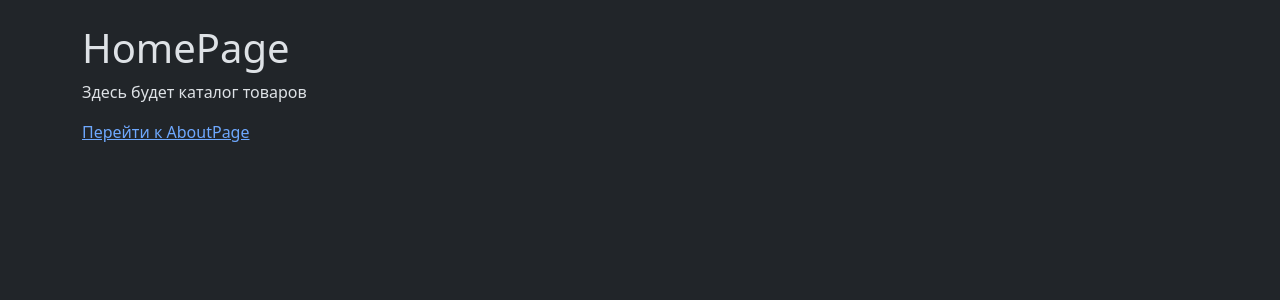
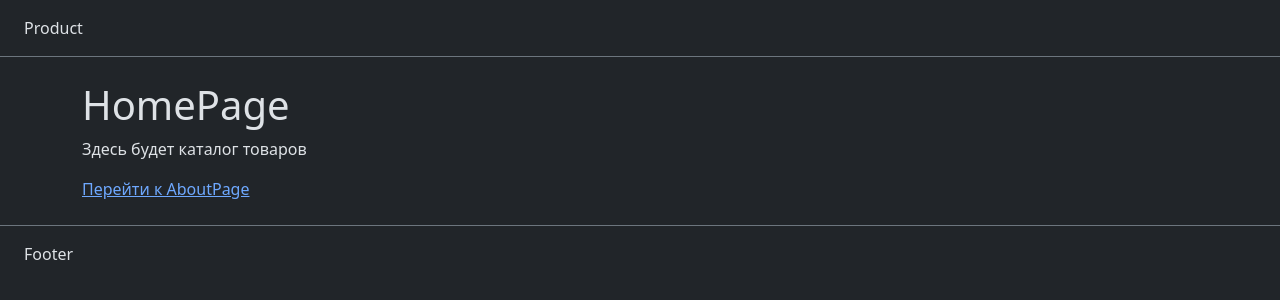
Before and after one commit to pr0vak/react-client, a React (Vite) app: page / in a window 1280 px wide. Shown: the top 300 px of the page. Built offline with nearby package versions, Linux system fonts and the light colour scheme.

Commit message:
010 Добавлен MainLayout с Outlet для nested routes. AppRouter переведен на вложенную маршрутизацию.

```diff
--- /dev/null
+++ b/src/app/layouts/MainLayout.tsx
@@ -0,0 +1,17 @@
+import { Outlet } from "react-router";
+
+export function MainLayout() {
+  return (
+    <>
+      <header className="border-bottom border-secondary py-3 px-4">
+        Product
+      </header>
+      <main>
+        <Outlet />
+      </main>
+      <footer className="border-top border-secondary py-3 px-4">
+        Footer
+      </footer>
+    </>
+  )
+}
--- /dev/null
+++ b/src/app/layouts/index.ts
@@ -0,0 +1 @@
+export { MainLayout } from "./MainLayout";
--- a/src/app/providers/router/AppRouter.tsx
+++ b/src/app/providers/router/AppRouter.tsx
@@ -1,3 +1,4 @@
+import { MainLayout } from "@/app/layouts"
 import { PageContainer } from "@/shared/ui"
 import { createBrowserRouter, Link, RouterProvider } from "react-router"
 
@@ -22,8 +23,14 @@ function AboutPage() {
 }
 
 const router = createBrowserRouter([
-  { path: "/", element: <HomePage /> },
-  { path: "/about", element: <AboutPage /> }
+  {
+    path: "/",
+    element: <MainLayout />,
+    children: [
+      { index: true, element: <HomePage /> },
+      { path: "/about", element: <AboutPage /> }
+    ]
+  }
 ])
 
 export function AppRouter() {
```
